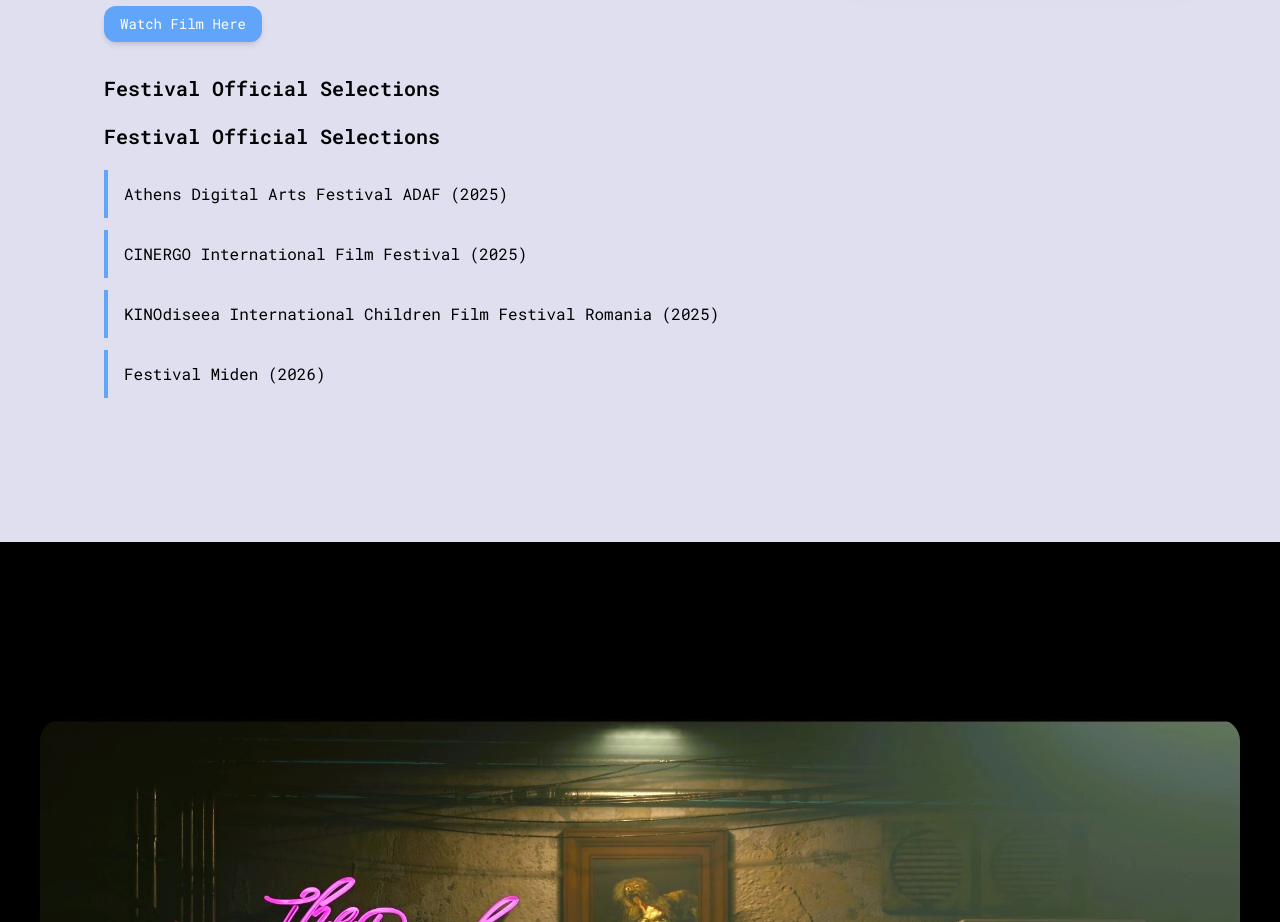
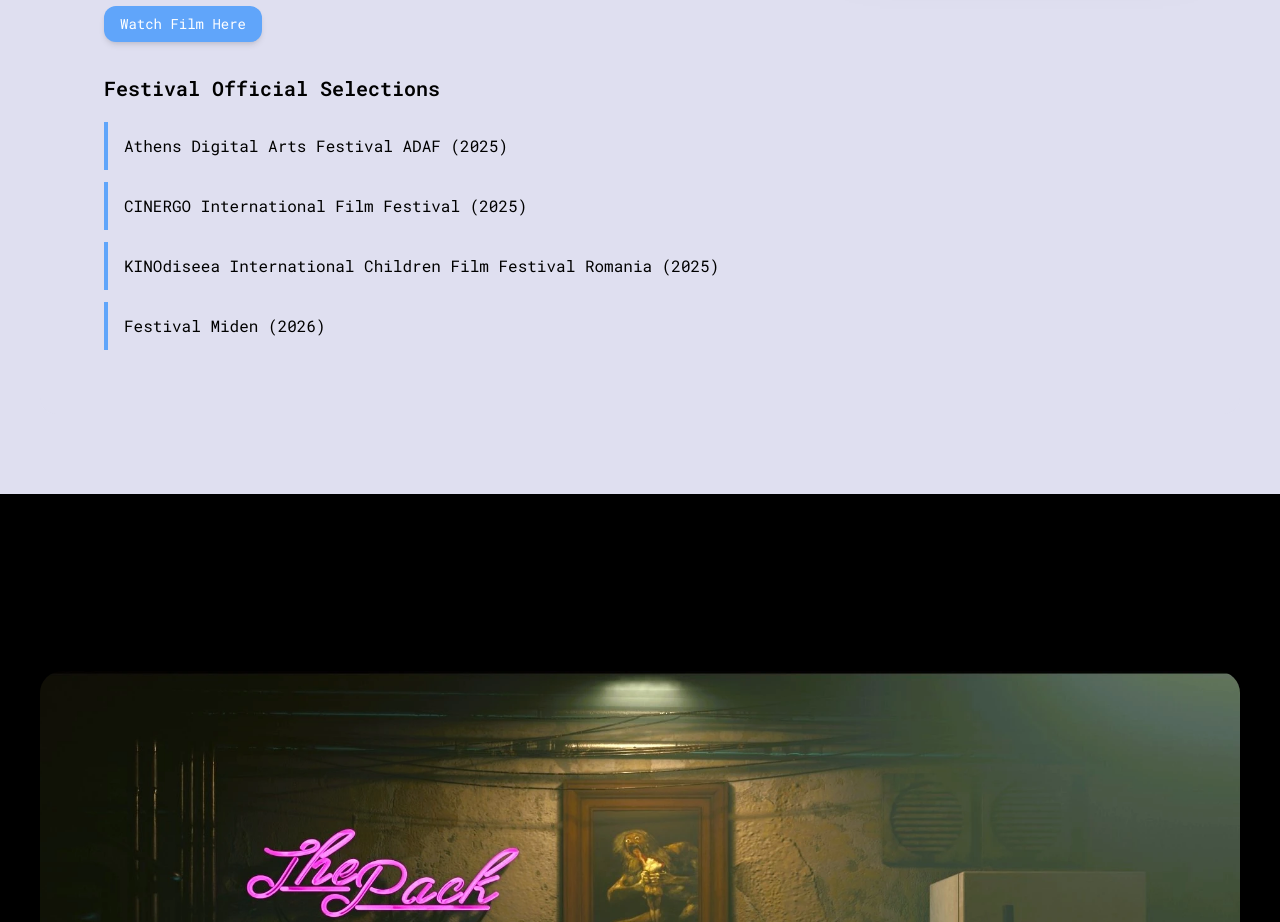
Before and after one commit to AmpatzidisSavvas/Artist-Portofolio, a React (Vite) app: page / in a window 1280 px wide. Shown: the part 1580-2502 px from the top of the page. Built offline with nearby package versions, Linux system fonts and the light colour scheme.

Commit message:
General Fixes

```diff
--- a/src/sections/About.jsx
+++ b/src/sections/About.jsx
@@ -45,8 +45,6 @@ const About = () => {
 								<div className="mt-8 space-y-3">
 									<h4 className="text-xl font-semibold mb-5">Festival Official Selections</h4>
 									<div className="mt-8 space-y-3">
-										<h4 className="text-xl font-semibold mb-5">Festival Official Selections</h4>
-
 										<div className="border-l-4 border-r-4 border-blue-400 md:border-r-0 p-3 md:pl-4 ">Athens Digital Arts Festival ADAF (2025)</div>
 
 										<div className="border-l-4 border-r-4 border-blue-400 md:border-r-0 p-3 md:pl-4">CINERGO International Film Festival (2025)</div>
--- a/src/sections/Projects.jsx
+++ b/src/sections/Projects.jsx
@@ -33,7 +33,7 @@ const OPTIONS2 = [
 
 const Projects = () => {
 	return (
-		<section id="work" className="bg-black pb-40">
+		<section id="work" className="bg-black pb-35">
 			<div className="container mx-auto px-3 md:px-10">
 				<div className="px-5 py-10">
 					<AnimatedTitle title="3d animations / Visuals" containerClass="mt-5 !text-yellow-300 text-center" />
```
